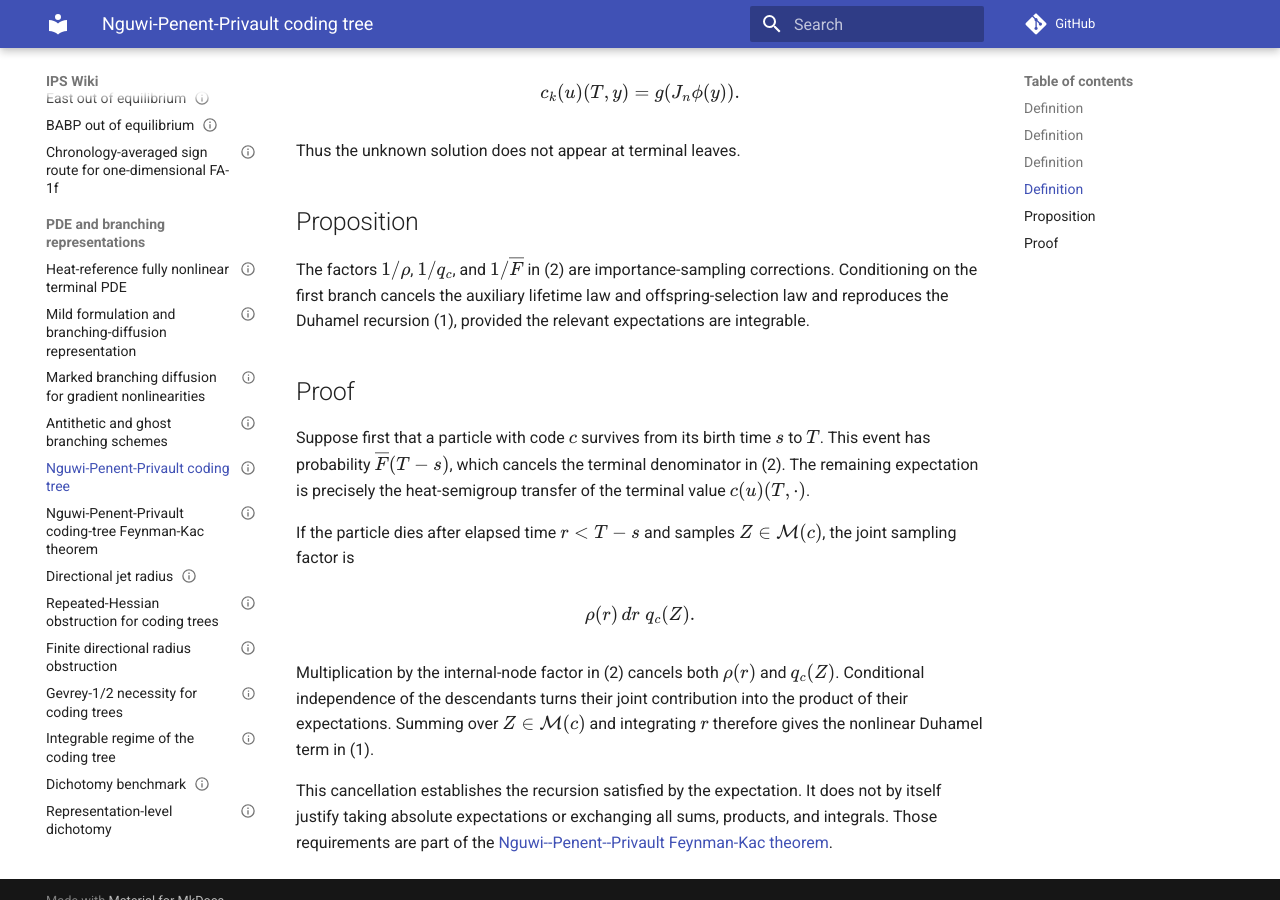
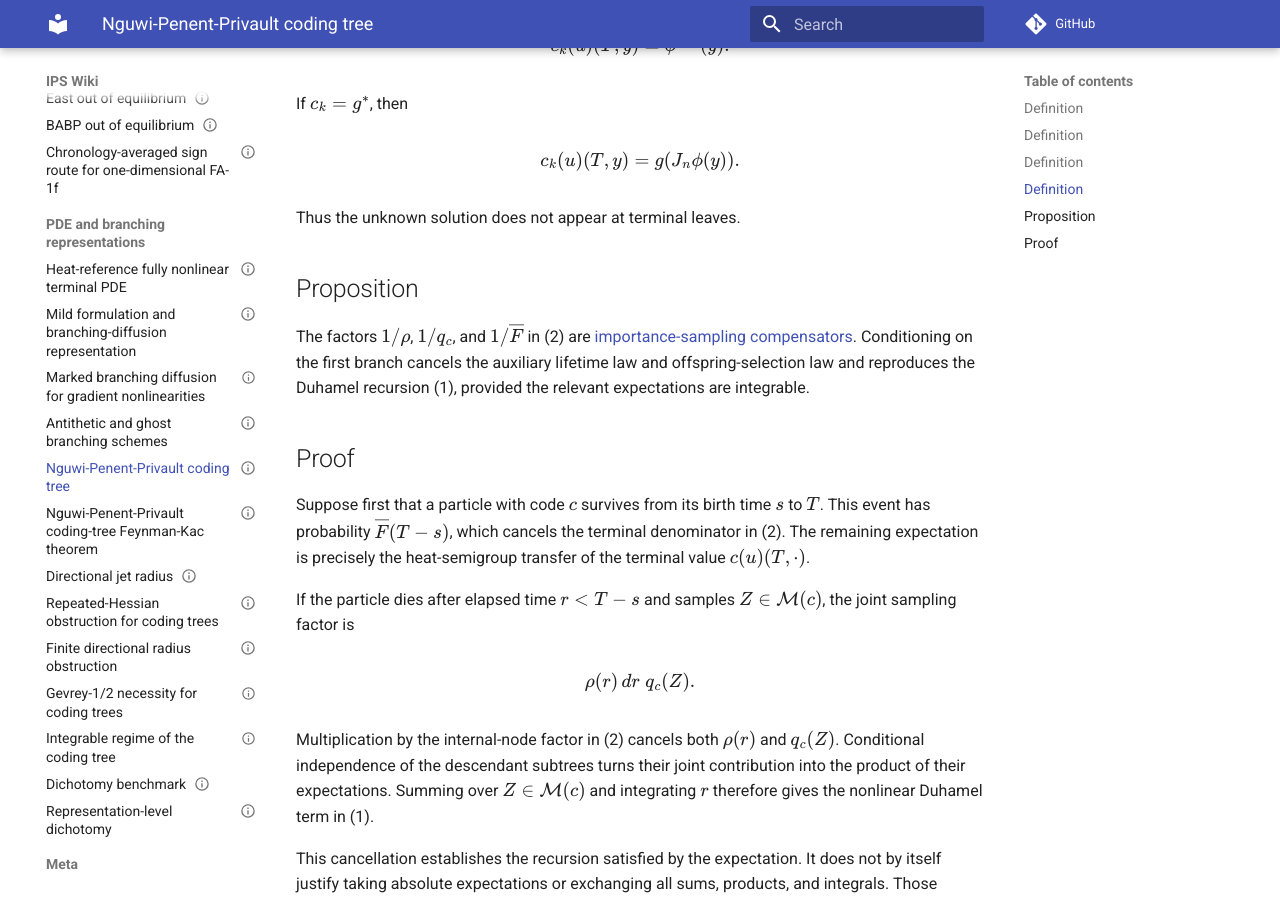
Before and after one commit to maciejgluchowski86-beep/ips-wiki, an MkDocs documentation site: the page built from docs/entries/npp-coding-tree.md, in a window 1280 px wide and 900 px high, scrolled down 2250 px. Built offline with MkDocs 1.6.1 and Material for MkDocs 9.7.7, drawn with Linux system fonts in a browser that asks for light colours; comment, search, counter and statistics services are not loaded; some of the changed text lies outside the part shown.

Commit message:
Cross-link NPP coding-tree prerequisites

```diff
--- a/docs/entries/npp-coding-tree.md
+++ b/docs/entries/npp-coding-tree.md
@@ -109,7 +111,7 @@ Thus the unknown solution does not appear at terminal leaves.
 
 ## Proposition
 
-The factors \(1/\rho\), \(1/q_c\), and \(1/\overline F\) in (2) are importance-sampling corrections. Conditioning on the first branch cancels the auxiliary lifetime law and offspring-selection law and reproduces the Duhamel recursion (1), provided the relevant expectations are integrable.
+The factors \(1/\rho\), \(1/q_c\), and \(1/\overline F\) in (2) are [importance-sampling compensators](importance-sampling-compensators.md). Conditioning on the first branch cancels the auxiliary lifetime law and offspring-selection law and reproduces the Duhamel recursion (1), provided the relevant expectations are integrable.
 
 ## Proof
 
@@ -121,6 +123,6 @@ $$
 \rho(r)\,dr\; q_c(Z).
 $$
 
-Multiplication by the internal-node factor in (2) cancels both \(\rho(r)\) and \(q_c(Z)\). Conditional independence of the descendants turns their joint contribution into the product of their expectations. Summing over \(Z\in\mathcal M(c)\) and integrating \(r\) therefore gives the nonlinear Duhamel term in (1).
+Multiplication by the internal-node factor in (2) cancels both \(\rho(r)\) and \(q_c(Z)\). Conditional independence of the descendant subtrees turns their joint contribution into the product of their expectations. Summing over \(Z\in\mathcal M(c)\) and integrating \(r\) therefore gives the nonlinear Duhamel term in (1).
 
 This cancellation establishes the recursion satisfied by the expectation. It does not by itself justify taking absolute expectations or exchanging all sums, products, and integrals. Those requirements are part of the [Nguwi--Penent--Privault Feynman-Kac theorem](npp-coding-tree-feynman-kac-theorem.md).
```
Also changed, not shown: other parts of docs/entries/npp-coding-tree.md (+5 -3 lines).
